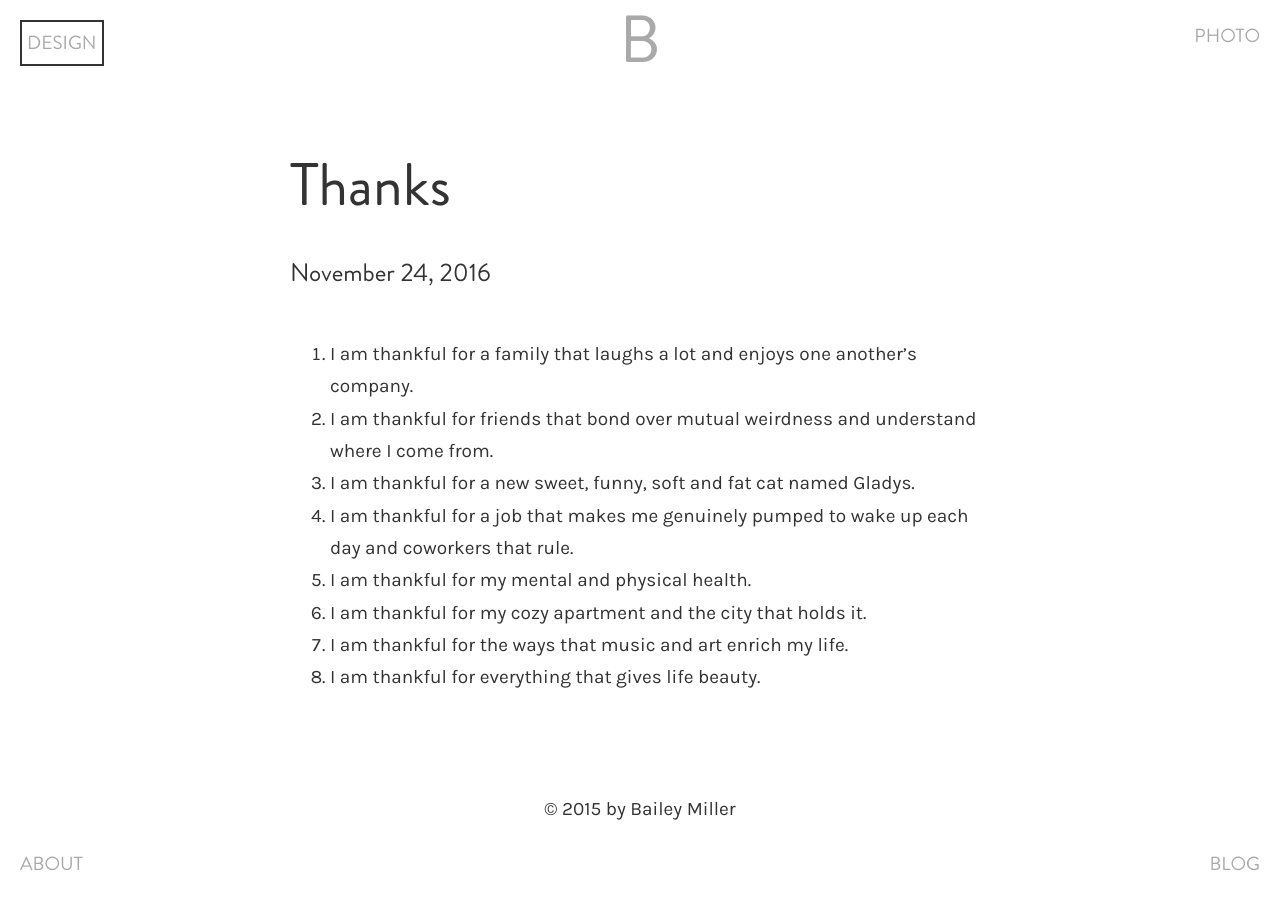
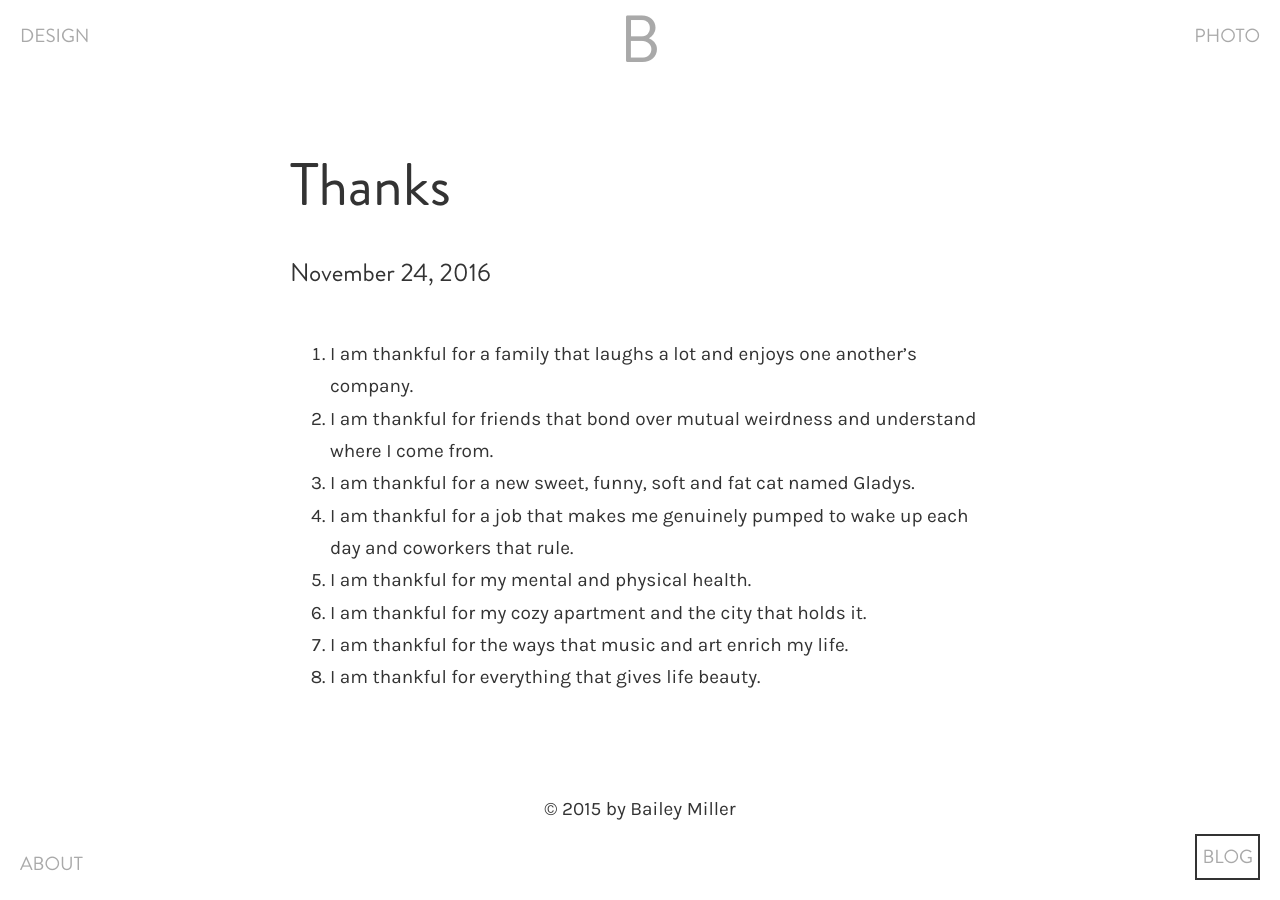
Before and after one commit to baileycmiller/blog, a Jekyll site: the page built from _posts/2016-11-24-thanks.md, in a window 1280 px wide. Built offline with Jekyll 4.4.1, drawn with Linux system fonts in a browser that asks for light colours; nearby versions of some CDN libraries.

Commit message:
Make blog link current

```diff
--- a/_includes/menu.html
+++ b/_includes/menu.html
@@ -2,13 +2,13 @@
   <li class='menu__item item--logo'>
     <a href='../../index.html' class='item--link'>B</a>
   </li>
-  <li class='menu__item item--1 current'>
+  <li class='menu__item item--1'>
     <a href="../../design.html" class='item--link'>Design</a>
   </li>
   <li class='menu__item item--2'>
     <a href="../../photo.html" class='item--link'>Photo</a>
   </li>
-  <li class='menu__item item--3'>
+  <li class='menu__item item--3 current'>
     <a href='./' class='item--link'>Blog</a>
   </li>
   <li class='menu__item item--4'>
```
